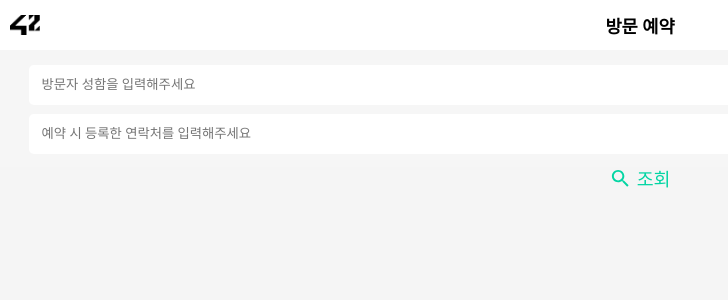
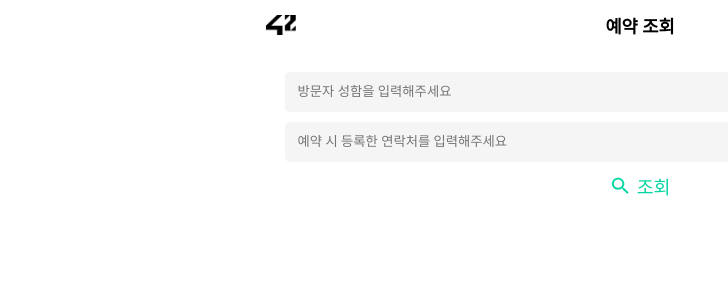
Before and after one commit to 42Sunny/visitor_front, a React (Create React App) app: page /lookup in a window 1280 px wide. Shown: the top 300 px of the page, without its empty margins (0-728 px from the left). Built offline with nearby package versions, Linux system fonts and the light colour scheme; the HTML template or start-up script is replaced by a standard one; a web font is replaced by a local one.

Commit message:
VSTR-63 화면 크기에 따른 width값 조정

```diff
--- a/src/components/Lookup/LookupHeader.js
+++ b/src/components/Lookup/LookupHeader.js
@@ -28,7 +28,7 @@ const LookupLogo = () => {
   );
 };
 const LookupHeaderTitle = () => {
-  return <div className={styles.LookupHeaderTitle}>방문 예약</div>;
+  return <div className={styles.LookupHeaderTitle}>예약 조회</div>;
 };
 const LookupMenu = () => {
   return (
--- a/src/components/Reserve/ReserveHeader.js
+++ b/src/components/Reserve/ReserveHeader.js
@@ -1,9 +1,8 @@
-import React, { useContext } from 'react';
+import React from 'react';
 import styles from 'styles/ReservePage.module.css';
 import logoImg from 'images/logo_42_small.png';
 // import menuImg from 'images/icon_menu.svg';
-import { useHistory } from 'react-router-dom';
-import { ReserveContext } from 'contexts/ReserveContext';
+import { useHistory, useLocation } from 'react-router-dom';
 
 const ReserveHeader = () => {
   return (
@@ -29,9 +28,9 @@ const ReserveLogo = () => {
   );
 };
 const ReserveHeaderTitle = () => {
-  const { isUpdate } = useContext(ReserveContext);
+  const location = useLocation();
 
-  if (!isUpdate) return <div className={styles.ReserveHeaderTitle}>방문 예약</div>;
+  if (!location.state) return <div className={styles.ReserveHeaderTitle}>방문 예약</div>;
   else return <div className={styles.ReserveHeaderTitle}>예약 수정</div>;
 };
 const ReserveMenu = () => {
--- a/src/components/Reserve/ReserveSubmit.js
+++ b/src/components/Reserve/ReserveSubmit.js
@@ -47,7 +47,6 @@ const sendCreateReserve = async (date, place, purpose, targetStaffName, visitor)
     name: vis.name,
     organization: vis.organization,
     phone: vis.phone,
-    reserve_id: 0,
   }));
   const data = {
     date: dateToJsonTime(date),
@@ -65,8 +64,7 @@ const sendUpdateReserve = async (date, place, purpose, targetStaffName, visitor)
     name: vis.name,
     organization: vis.organization,
     phone: vis.phone,
-    reserve_id: visitor[0].reserveId,
-    // reserve_id: 0,
+    reserveId: visitor[0].reserveId,
     isChanged: vis.isChanged,
   }));
   const data = {
@@ -75,7 +73,6 @@ const sendUpdateReserve = async (date, place, purpose, targetStaffName, visitor)
     purpose,
     targetStaffName,
     reserveId: visitor[0].reserveId,
-    // reserveId: 0,
     visitor: newVistor,
   };
   console.log(data);
--- a/src/routes/LookupPage.js
+++ b/src/routes/LookupPage.js
@@ -21,7 +21,7 @@ const LookupContent = () => {
 };
 
 const Lookup = ({ children }) => {
-  return <div>{children}</div>;
+  return <div className={styles.Lookup}>{children}</div>;
 };
 
 const LookupPage = () => {
--- a/src/styles/LookupPage.module.css
+++ b/src/styles/LookupPage.module.css
@@ -1,10 +1,29 @@
-.LookupBackground {
-  background-color: #f5f5f5;
-  position: fixed;
-  width: 100%;
+.Lookup {
+  max-width: 768px;
   height: 100%;
-  z-index: -1;
-  top: 0px;
+  margin: auto;
+}
+
+@media (min-width: 768px) {
+  .LookupBackground {
+    background-color: white;
+    position: fixed;
+    width: 100%;
+    height: 100%;
+    z-index: -1;
+    top: 0px;
+  }
+}
+
+@media (max-width: 768px) {
+  .LookupBackground {
+    background-color: white;
+    position: fixed;
+    width: 100%;
+    height: 100%;
+    z-index: -1;
+    top: 0px;
+  }
 }
 
 .LookupHeader {
@@ -58,12 +77,14 @@
 }
 
 .LookupInputBox {
-  margin-top: 10px;
-  background-color: #f6f6f6;
+  /* margin-top: 10px; */
+  padding-top: 1.1rem;
+  padding-bottom: 1.1rem;
   display: flex;
   flex-direction: column;
   justify-content: center;
   align-items: center;
+  background-color: white;
 }
 
 .LookupInputs {
@@ -79,7 +100,7 @@
 .LookupInputInput {
   border-style: none;
   margin: 0.3rem;
-  background-color: white;
+  background-color: #f5f5f5;
   height: 2.5rem;
   border-radius: 0.3rem;
   padding: 0.8rem;
@@ -91,17 +112,16 @@
   width: 100%;
   height: 1.4rem;
   display: flex;
-  background-color: #f5f5f5;
   justify-content: center;
 }
 
 .LookupInputSearchButton {
+  background-color: white;
   border-style: none;
   cursor: pointer;
   display: flex;
   justify-content: center;
   align-items: center;
-  background-color: #f5f5f5;
   color: #03d5a3;
   font-size: 1.15rem;
 }
@@ -141,9 +161,11 @@
 
 .LookupCardsBox {
   margin-top: 1.1rem;
+  padding-top: 1.1rem;
   display: flex;
   flex-direction: column;
   align-items: center;
+  background-color: white;
 }
 
 .LookupCardsHeader {
@@ -162,7 +184,8 @@
 }
 
 .LookupCardBox {
-  background-color: white;
+  background-color: #f5f5f5;
+  border-radius: 0.5rem;
   box-sizing: border-box;
   margin-top: 0.8rem;
   padding: 0.8rem;
@@ -196,7 +219,7 @@
 }
 
 .LookupCardDeleteButton {
-  background-color: white;
+  background-color: #f5f5f5;
   border-style: none;
   cursor: pointer;
   font-size: 1rem;
@@ -204,7 +227,7 @@
 }
 
 .LookupCardUpdateButton {
-  background-color: white;
+  background-color: #f5f5f5;
   border-style: none;
   cursor: pointer;
   font-size: 1rem;
--- a/src/styles/ReservePage.module.css
+++ b/src/styles/ReservePage.module.css
@@ -1,10 +1,23 @@
+@media (max-width: 768px) {
   .ReserveBackground {
-  background-color: #f5f5f5;
+    background-color: white;
     position: fixed;
     width: 100%;
     height: 100%;
     z-index: -1;
     top: 0px;
+  }
+}
+
+@media (min-width: 768px) {
+  .ReserveBackground {
+    background-color: white;
+    position: fixed;
+    width: 100%;
+    height: 100%;
+    z-index: -1;
+    top: 0px;
+  }
 }
 
 .ReserveHeader {
@@ -54,6 +67,7 @@
 
 .Reserve {
   max-width: 768px;
+  min-width: 300px;
   box-sizing: border-box;
   margin: auto;
 }
```
Lines whose indentation alone changed are shown as unchanged.
